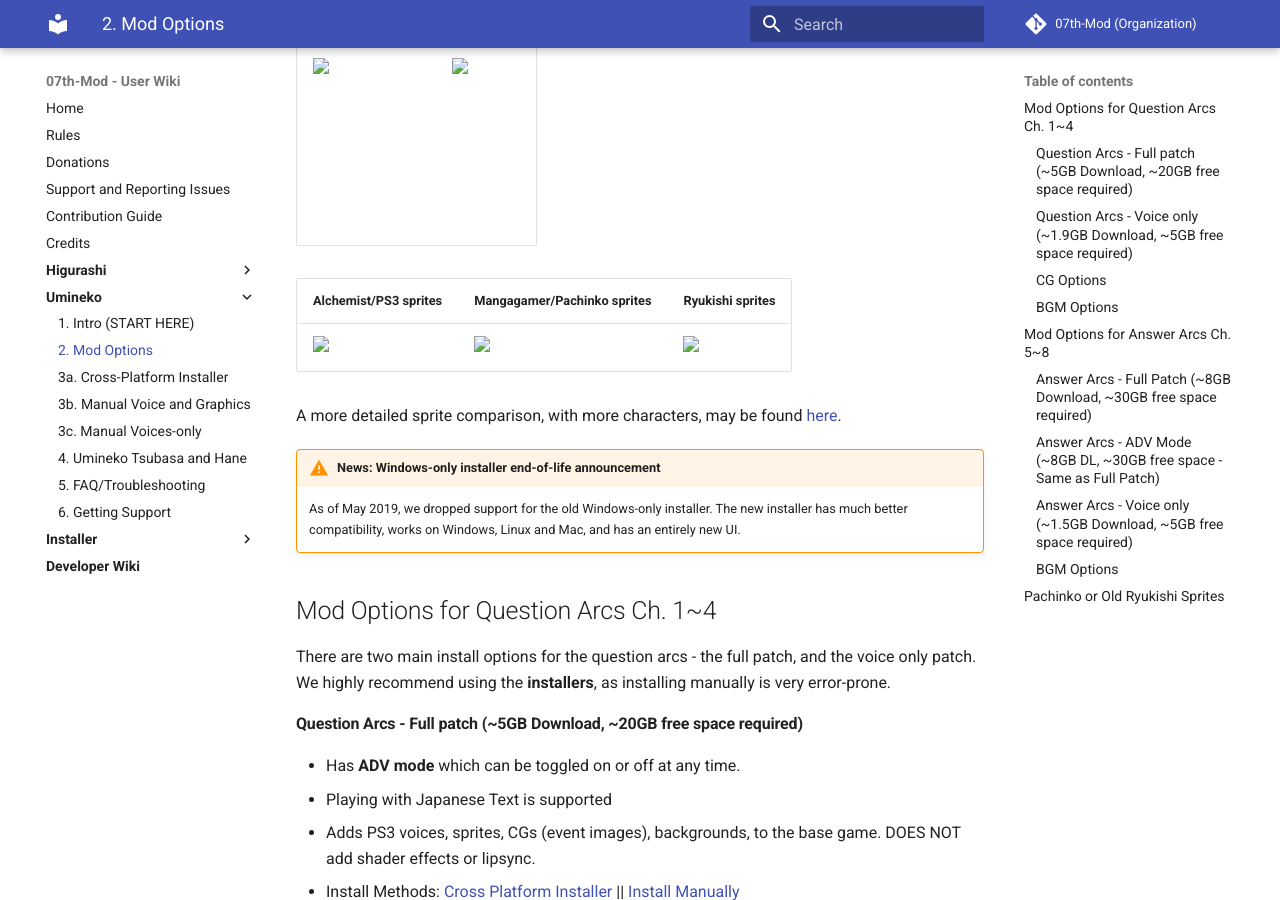
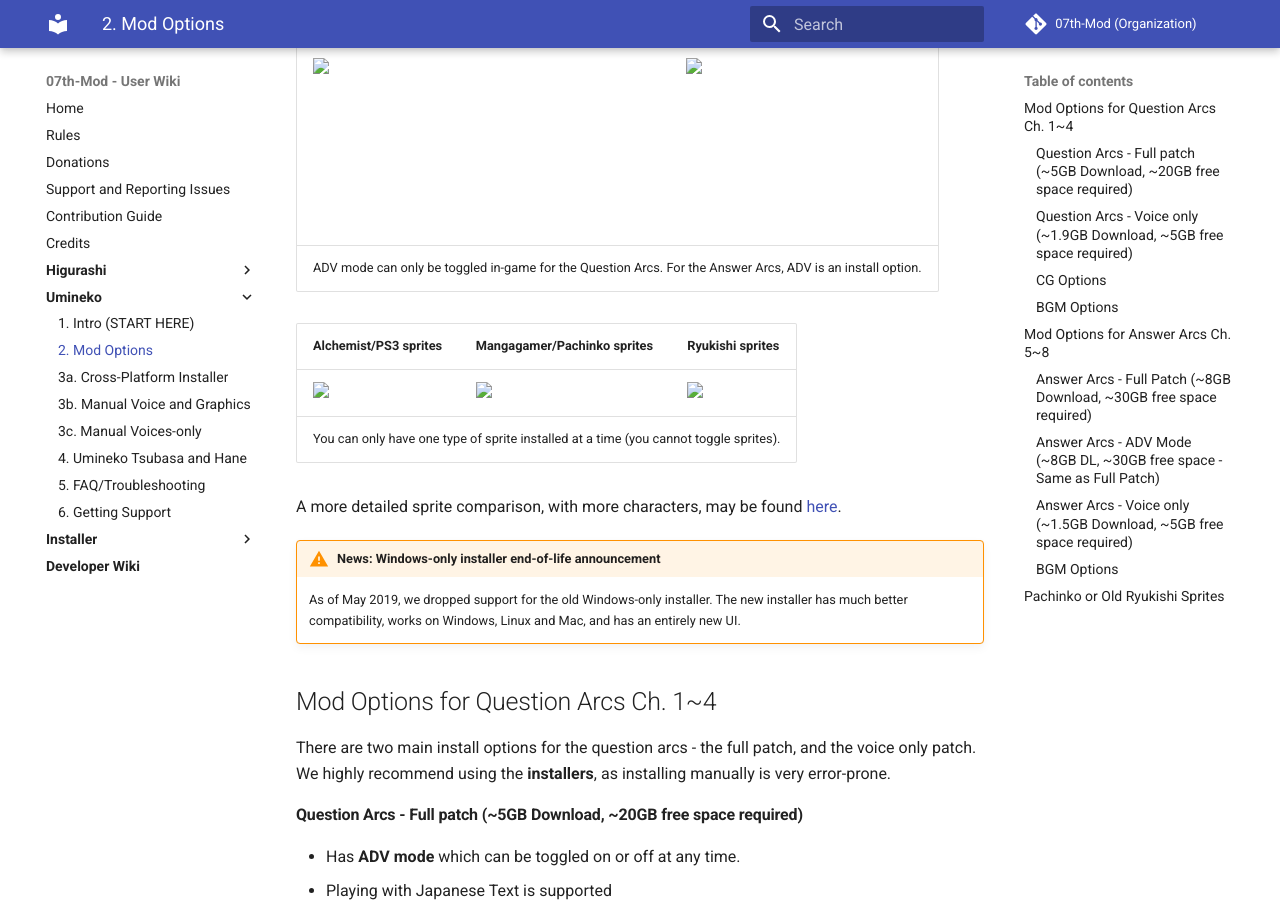
Before and after one commit to 07th-mod/wiki, an MkDocs documentation site: the page built from docs/Umineko/Umineko-Mod-Options.md, in a window 1280 px wide and 900 px high, scrolled down 400 px. Built offline with MkDocs 1.6.1 and Material for MkDocs 9.7.7, drawn with Linux system fonts in a browser that asks for light colours.

Commit message:
Umineko: Make it more clear if ADV/sprite is togglebale

```diff
--- a/docs/Umineko/Umineko-Mod-Options.md
+++ b/docs/Umineko/Umineko-Mod-Options.md
@@ -17,6 +17,7 @@
 <tbody>
 <td height=200><img src="https://07th-mod.com/wiki/Umineko/img/3.jpg"></td>
 <td height=200><img src="https://07th-mod.com/wiki/Umineko/img/4.jpg"></td>
+<tr><td colspan="2">ADV mode can only be toggled in-game for the Question Arcs. For the Answer Arcs, ADV is an install option.</td></tr>
 </tbody>
 </table>
 
@@ -34,6 +35,7 @@
             <td><img src="https://07th-mod.com/wiki/Umineko/img/sprite_pachinko.png"></td>
             <td><img src="https://07th-mod.com/wiki/Umineko/img/sprite_potato.png"></td>
         </tr>
+        <tr><td colspan="3">You can only have one type of sprite installed at a time (you cannot toggle sprites).</td></tr>
     </tbody>
 </table>
 
```
